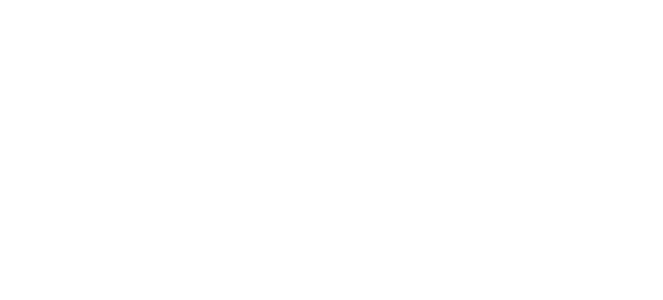
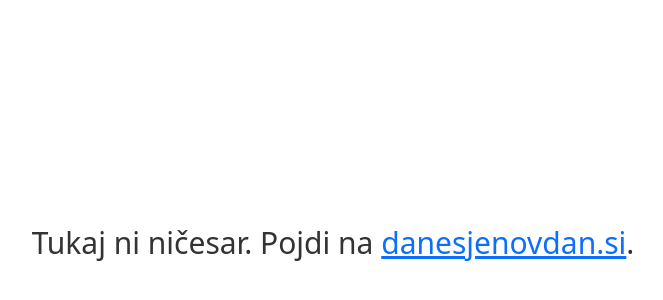
Before and after one commit to danesjenovdan/djndonacije, a Vue app in the folder frontend/: page / in a window 1280 px wide. Before the commit this address had no page. Shown: the part 96-396 px from the top of the page, without its empty margins (307-970 px from the left). Built offline with nearby package versions, Linux system fonts and the light colour scheme; a web font is replaced by a local one.

Commit message:
add root view so its not empty

```diff
--- a/frontend/src/router/index.js
+++ b/frontend/src/router/index.js
@@ -6,12 +6,19 @@
 import ThankYouView from "../views/ThankYouView.vue";
 import ManageDonationsView from "../views/ManageDonationsView.vue";
 import ManageNewsletterView from "../views/ManageNewsletterView.vue";
+import RootView from "../views/RootView.vue";
 
 import i18n from "../i18n";
 
 const router = createRouter({
   history: createWebHistory(import.meta.env.BASE_URL),
   routes: [
+    // root
+    {
+      path: "/",
+      name: "root",
+      component: RootView,
+    },
     // user settings
     {
       path: "/urejanje-donacij",
--- /dev/null
+++ b/frontend/src/views/RootView.vue
@@ -0,0 +1,49 @@
+<template>
+  <div class="checkout">
+    <div class="nothing">
+      <p>
+        Tukaj ni ničesar. Pojdi na
+        <a href="https://danesjenovdan.si/">danesjenovdan.si</a>.
+      </p>
+    </div>
+  </div>
+</template>
+
+<script>
+export default {
+  data() {
+    return {};
+  },
+};
+</script>
+
+<style lang="scss" scoped>
+@import "@/assets/main.scss";
+
+.checkout {
+  .nothing {
+    display: flex;
+    justify-content: center;
+    align-items: center;
+    margin-top: 25%;
+    text-align: center;
+  }
+
+  p {
+    font-size: 20px;
+    color: #333333;
+    font-weight: 200;
+    width: 100%;
+    max-width: 872px;
+    margin-top: 20px;
+    margin-bottom: 20px;
+    padding-left: 30px;
+    padding-right: 30px;
+
+    @include media-breakpoint-up(md) {
+      font-size: 30px;
+      padding: 0;
+    }
+  }
+}
+</style>
```
